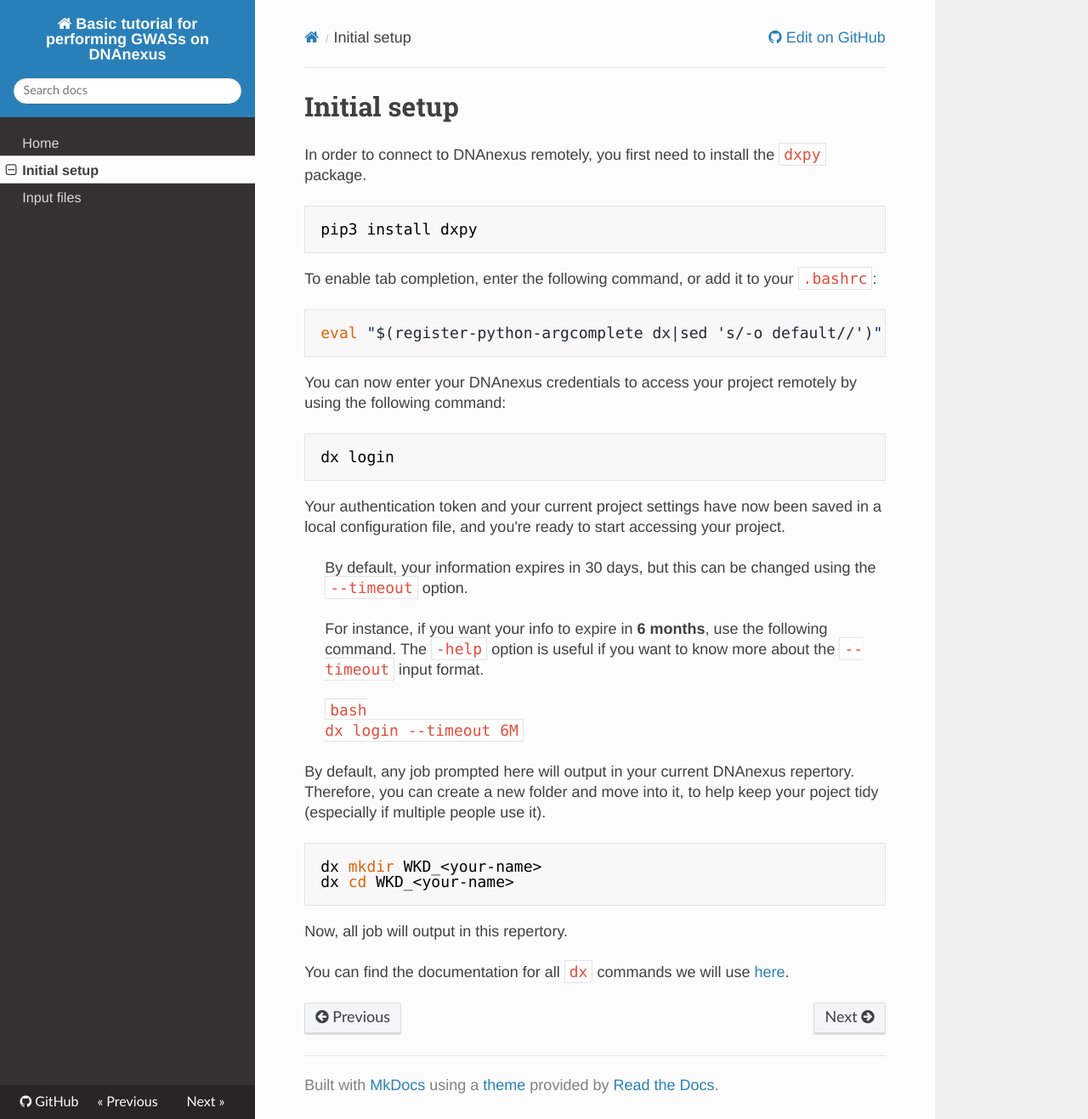
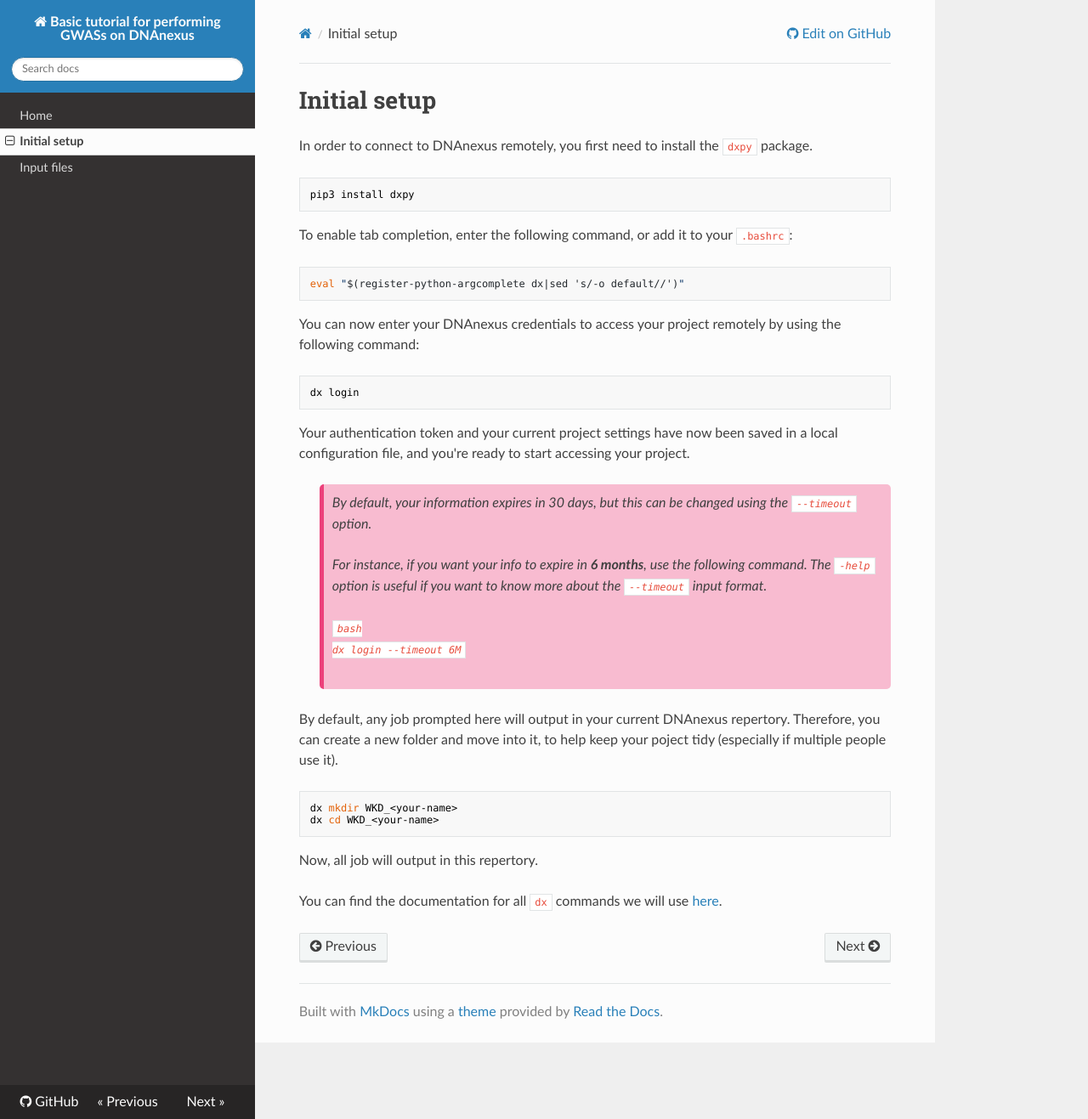
Before and after one commit to gloriabenoit/DNAnexus-GWAS, an MkDocs documentation site: the page built from docs/setup.md, in a window 1280 px wide and 1317 px high. Shown: the whole window at 85% size. Built offline with MkDocs 1.6.1, drawn with Linux system fonts in a browser that asks for light colours; nearby versions of some CDN libraries.

Commit message:
test other css

```diff
--- a/docs/css/extra.css
+++ b/docs/css/extra.css
@@ -1,150 +1,8 @@
-body{
-    font-size: 18px;
-    font-family: Helvetica,Arial, sans-serif
+blockquote {
+    background-color: #f8bbd0; /* Couleur rose pâle */
+    border-left: 5px solid #ec407a; /* Bordure gauche rose plus foncée */
+    padding: 10px;
+    margin: 10px 0;
+    border-radius: 5px;
+    font-style: italic;
 }
-.highlight pre{
-    white-space: pre-wrap;
-    overflow: auto;
-    box-sizing: border-box;
-    margin: 0 !important;
-    padding: 0em 0em !important;
-    border: 1px solid #CCC !important;
-    border-top-width: 1px;
-    border-bottom-width: 1px;
-    border-top-style: solid;
-    border-bottom-style: solid;
-    border-top-color: #CCC;
-    border-bottom-color: #CCC;
-    border-image-source: none;
-    border-image-slice: 100% 100% 100% 100%;
-    border-image-width: 1 1 1 1;
-    border-image-outset: 0 0 0 0;
-    border-image-repeat: stretch stretch;
-    position: static
-}
-
-img[src*='#left'] {
-    float: left;
-}
-img[src*='#right'] {
-    float: right;
-}
-img[src*='#center'] {
-    display: block;
-    margin: auto;
-}
-
-
-p {
-    font-size: 100%;
-}
-
-li {
-    font-size: 100%;
-}
-
-
-code {
-    font-size: 18px !important;
-    line-height: 100%;
-}
-
-table tbody {
-    font-size: 100%;
-}
-
-table th {
-    font-size: 100%;
-}
-
-
-table td {
-    font-family: sans-serif;
-    font-size: 100%;
-    padding:0 15px;
-    line-height: 150%;
-}
-table tr:nth-child(even) {
-    background-color: #f2f2f2;
-}
-table{
-    display: block;
-    overflow: auto;
-}
-.tabbed-set {
-    display: flex;
-    position: relative;
-    flex-wrap: wrap;
-    border-style: solid solid none solid;
-    border-width: thin;
-    border-color: #CCC;
-    /*border-style: solid;
-    border-color: #000000;*/
-    margin-bottom: 10px;
-}
-
-.tabbed-set .highlight {
-    background: #ddd;
-}
-
-.tabbed-set .tabbed-content {
-    display: none;
-    order: 99;
-    width: 100%;
-    margin-bottom: -24px
-}
-
-.tabbed-set .superfences-content {
-    display: none;
-    order: 99;
-    width: 100%;
-    margin-bottom: -14px;
-}
-
-.tabbed-set label {
-    width: auto;
-    margin: 0 0.5em;
-    padding: 0.25em;
-    font-size: 100%;
-    cursor: pointer;
-}
-
-.tabbed-set input {
-    position: absolute;
-    opacity: 0;
-}
-
-.tabbed-set input:nth-child(n+1) {
-    color: #333333;
-}
-
-.tabbed-set input:nth-child(n+1):checked + label {
-      color: #FF5252;
-}
-
-.tabbed-set input:nth-child(n+1):checked + label + .tabbed-content {
-      display: block;
-}
-
-
-details > summary{
-    font-size: 100%
-}
-
-.note p.admonition-title{
-    color: white !important;
-    background: #555599 !important;
-}
-
-.admonition.note {
-    background: #F0F0FF !important;
-}
-
-.admonition.warning {
-    background: #FFEEEE !important;
-}
-
-.warning p.admonition-title {
-    color: white !important;
-    background: #FF6666 !important;
-}
```
Also changed, not shown: docs/input.md (+1 -3 lines).
